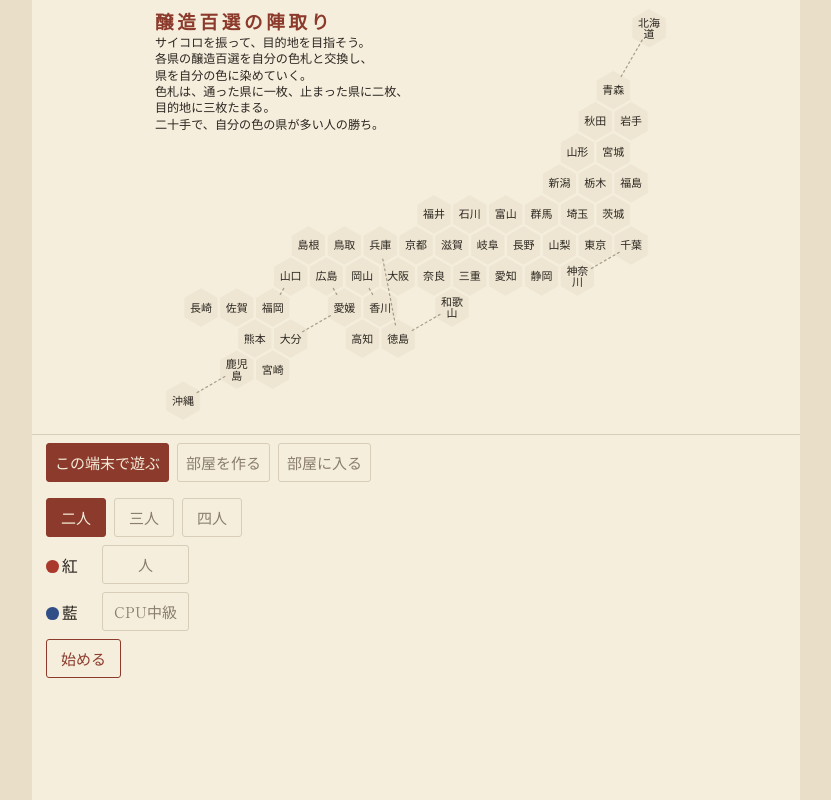
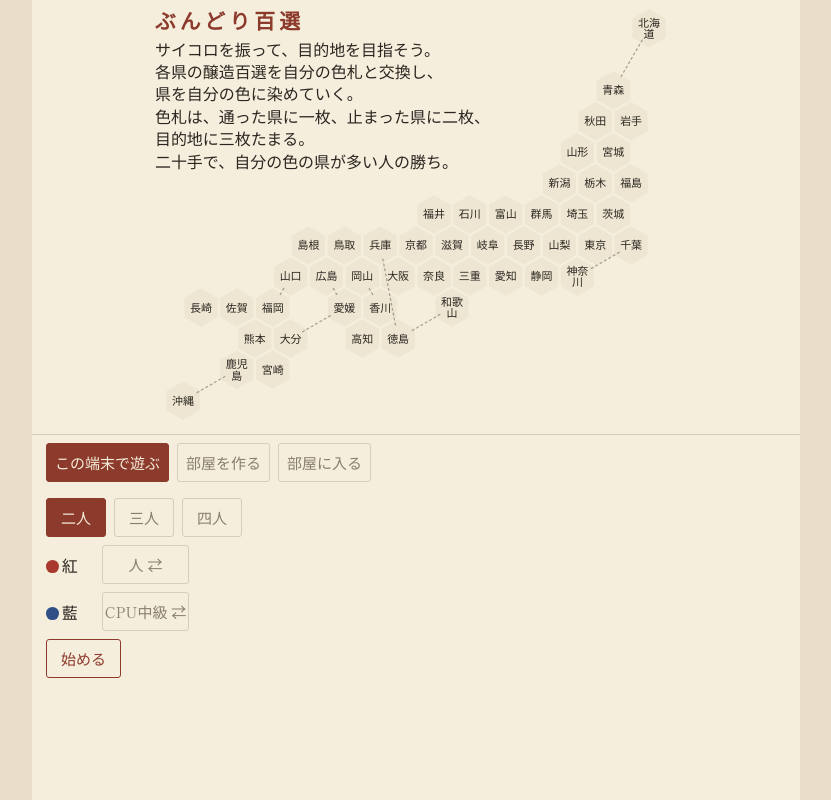
Before and after one commit to y-kanno-sakenote/jozo-jintori, a plain HTML site: page index.html in a window 1280 px wide. Shown: the whole page, without its empty margins (224-1055 px from the left). Drawn offline with Linux system fonts and the light colour scheme.

Commit message:
名前を「ぶんどり百選」に・共有カード・選ぶ板の一行・説明の字・席ボタンに⇄
Co-Authored-By: Claude Opus 5.5 <noreply@anthropic.com>

```diff
--- a/index.html
+++ b/index.html
@@ -3,7 +3,14 @@
 <head>
 <meta charset="utf-8">
 <meta name="viewport" content="width=device-width, initial-scale=1, viewport-fit=cover">
-<title>醸造百選の陣取り</title>
+<title>ぶんどり百選</title>
+<meta name="description" content="サイコロで全国をめぐり、醸造百選の品を取って県を自分の色に染める陣取りゲーム。">
+<meta property="og:type" content="website">
+<meta property="og:title" content="ぶんどり百選">
+<meta property="og:description" content="サイコロで全国をめぐり、醸造百選の品を取って県を自分の色に染める陣取りゲーム。">
+<meta property="og:image" content="https://y-kanno-sakenote.github.io/jozo-jintori/ogp.png">
+<meta property="og:url" content="https://y-kanno-sakenote.github.io/jozo-jintori/">
+<meta name="twitter:card" content="summary_large_image">
 <link rel="preconnect" href="https://fonts.googleapis.com">
 <link rel="preconnect" href="https://fonts.gstatic.com" crossorigin>
 <link href="https://fonts.googleapis.com/css2?family=Shippori+Mincho:wght@400;600&display=swap" rel="stylesheet">
@@ -92,7 +99,7 @@
   .seats > div { display: flex; flex-wrap: wrap; align-items: center; gap: 8px; min-width: 0; }
   .row .info { flex-basis: 100%; font-size: 15px; } /* 部屋の画面の合言葉の一行 */
   .seats > .off { visibility: hidden; } /* 二人・三人で空く席。場所だけ残す */
-  .seats button { width: 5.8em; padding-left: 0; padding-right: 0; text-align: center; } /* 人・CPU弱/中/強を同じ幅に */
+  .seats button { width: 5.8em; padding-left: 0; padding-right: 0; text-align: center; white-space: nowrap; } /* 人・CPU弱/中/強を同じ幅に。「CPU中級 ⇄」で約5.3em（見積り）＝5.8emに収まる。折り返して帯が跳ねないよう一行に */
   .band.pick { max-height: 55dvh; }
   .band.pick .say { height: 1.6em; } /* 選ぶ間の文は一行（板を広く） */
   .band.pick.ev .say { height: 3.2em; } /* 出来事があった手は二行（何が起きたか・効き目） */
@@ -114,6 +121,7 @@
   .mk .nm { flex: 1; min-width: 0; }
   .mk i.d { margin: 0 0 0 3px; } /* 色札一枚＝点一つ（品の右＝コスト・見出しの右＝その県の自分の色札。使う分は白抜き） */
   .mk label:has(input:disabled) { color: var(--mute); } /* 残りの色札では払えない品 */
+  .mk .hw { font-size: 13px; color: var(--lbl); padding-top: 6px; } /* 選ぶ板の頭に、何をするかの一行 */
   .mk .ph { font-size: 13px; color: var(--mute); letter-spacing: .1em; padding-top: 6px; display: flex; justify-content: space-between; }
   /* 品の一行解説：選ぶ板は品名の横の「？」で（品名を押すのは「選ぶ」なので）、板（帳面・県・取った品）は品名を押して、その下に一行。開くのは一つだけ */
   .mk .q { border: 0; padding: 0 10px; min-height: 40px; font-size: 13px; color: var(--lbl); vertical-align: middle; }
@@ -482,7 +490,7 @@ function renderSetup() {
   for (const i of [0, 2, 1, 3]) { // 二列の格子に左上から詰めるので、紅・若草・藍・山吹の順で置く
     const c = document.createElement("div"), off = i >= setup.n;
     const s = document.createElement("span"); s.className = "seat"; s.innerHTML = dot(i) + COLORS[i]; c.appendChild(s);
-    const b = btn(SEATLBL[setup.seat[i]], () => { // 表示だけ CPU初級/中級/上級（kind・level の値はそのまま）
+    const b = btn(SEATLBL[setup.seat[i]] + " ⇄", () => { // 表示だけ CPU初級/中級/上級（kind・level の値はそのまま）。「 ⇄」＝押すと替わる
       setup.seat[i] = KINDS[(KINDS.indexOf(setup.seat[i]) + 1) % KINDS.length]; renderSetup(); }, "sub");
     c.appendChild(b);
     if (off) { c.className = "off"; c.setAttribute("aria-hidden", "true"); b.disabled = true; b.tabIndex = -1; }
@@ -688,6 +696,8 @@ function renderPick() {
     ? `<div>${evLine(rec.event)}</div><div>${effect(rec.event, rec)}</div>` + (rec.dest ? `<div>目的地に着いた。</div>` : "")
     : `<div>${arrived}</div>`;
   const box = document.createElement("div"); box.className = "mk";
+  // 何をするかの一行（下のボタンの名前「取る」「貯めておく」と同じ言葉で）。取らなければ、撒いた色札はその県に残る（engine の pick）
+  box.innerHTML = `<div class="hw">取る品に印をつける。取らなければ色札を貯めておく。</div>`;
   const cnt = {};
   for (const [i, x] of g.pick.entries()) {
     const h = document.createElement("div"); h.className = "ph";
@@ -740,10 +750,21 @@ function visTop() {
 function logDraw(fresh) {
   const F = LF * 1.3, x = FULL[0] + F * .6, W = 640 - x, top = visTop(); // 上と左は字の大きさに合わせた余白
   if (!g) {
-    // 説明文は県名の1.1倍。題字はそのまま
-    const T = F * 1.3, y0 = top + F * .9 + T * .88, f = LF * 1.1, lh = f * 1.35;
-    LOG.innerHTML = `<text x="${x}" y="${y0.toFixed(1)}" font-size="${T.toFixed(1)}" font-weight="600" letter-spacing=".2em" style="fill:var(--btn)">醸造百選の陣取り</text>`
-      + INTRO(setup.n).map((s, i) => `<text x="${x}" y="${(y0 + F * 1.25 + i * lh).toFixed(1)}" font-size="${f.toFixed(1)}">${s}</text>`).join("");
+    // 説明文は、盤の左上の海（どの県の六角にもかからない所）に入るいちばん大きい字で。上限は画面で十六px、下限は前の大きさ（県名の1.1倍）。
+    const lines = INTRO(setup.n), r = LOG.ownerSVGElement.getBoundingClientRect();
+    const sc = r.width && r.height ? Math.min(r.width / FULL[2], r.height / FULL[3]) : 1, lo = LF * 1.1;
+    const lay = f => { // 字の大きさ f（盤の単位）で、題字と本文の基線。どれかが県や盤の端にかかれば null
+      const T = Math.max(F * 1.3, f * 1.3), lh = f * 1.4, y0 = top + f * .7 + T * .88, y1 = y0 + T * .45 + f * 1.05;
+      const box = [[x, y0 - T * .88, 8 * T * 1.2, T], ...lines.map((s, i) => [x, y1 + i * lh - f * .88, s.length * f, f])];
+      const hit = ([bx, by, bw, bh]) => bx + bw > FULL[0] + FULL[2] - 6 || Object.values(CTR).some(([cx, cy]) =>
+        bx < cx + 31 && bx + bw > cx - 31 && by < cy + 34 && by + bh > cy - 34); // 六角（幅約五十七・高さ六十三）に少し余白
+      return box.some(hit) ? null : { T, y0, y1, lh };
+    };
+    let f = Math.max(lo, 16 / sc), L = lay(f);
+    while (!L && f > lo) { f = Math.max(lo, f - .5); L = lay(f); }
+    if (!L) { f = lo; L = { T: F * 1.3, y0: top + F * .9 + F * 1.3 * .88, lh: f * 1.35 }; L.y1 = L.y0 + F * 1.25; } // 入らない画面は前の並びのまま（下で幅に縮める）
+    LOG.innerHTML = `<text x="${x}" y="${L.y0.toFixed(1)}" font-size="${L.T.toFixed(1)}" font-weight="600" letter-spacing=".2em" style="fill:var(--btn)">ぶんどり百選</text>`
+      + lines.map((s, i) => `<text x="${x}" y="${(L.y1 + i * L.lh).toFixed(1)}" font-size="${f.toFixed(1)}">${s}</text>`).join("");
   } else {
     // 記録は列島のすぐ上に、薄い枠の箱で六行。
     // 箱は盤の単位で左端＝沖縄の六角の左端・右端 540（いちばん長い行「奈良　醤油（古代ひしお、奈良醤油）を得た」が 529 まで）・下端 228（列島と約四十あける。新潟の左端は 645・福井〜富山の上端は 268）。新しい行ほど下、古い行は淡く
@@ -752,7 +773,9 @@ function logDraw(fresh) {
       + LOGS.map((s, i) => `<text x="${(bx + pad).toFixed(1)}" y="${(bt + pad + f * .9 + i * lh).toFixed(1)}" font-size="${f.toFixed(1)}"`
       + ` class="${i < LOGS.length - 1 ? "old" : fresh ? "in" : ""}">${s}</text>`).join("");
   }
-  for (const t of LOG.querySelectorAll("text")) if (t.getComputedTextLength() > (g ? 540 - (CTR["沖縄"][0] - 33 * Math.sqrt(3) / 2) - LF * 1.3 : W)) { t.setAttribute("textLength", W); t.setAttribute("lengthAdjust", "spacingAndGlyphs"); }
+  // はじめの画面は県を避けて並べてあるので、盤の右端だけを見る（越えたら縮める）
+  const lim = g ? 540 - (CTR["沖縄"][0] - 33 * Math.sqrt(3) / 2) - LF * 1.3 : FULL[0] + FULL[2] - 6 - x;
+  for (const t of LOG.querySelectorAll("text")) if (t.getComputedTextLength() > lim) { t.setAttribute("textLength", g ? W : lim); t.setAttribute("lengthAdjust", "spacingAndGlyphs"); }
 }
 // 色の県の数：盤の右下の海（盤の単位で x 706〜836・y 480〜619。いちばん近いのは和歌山・三重・神奈川の六角＝どれも x≦730 かつ y≦480）に、
 // 席ごとに一行「紅　十二県」（名前は席の色の字・右揃え・下から積む）。四人で「若草十二県」の5字でも幅は約130＝海に収まる。字は記録と同じ県名の1.3倍
@@ -1159,7 +1182,7 @@ function renderLobby() {
     const s = ss[i], c = document.createElement("div"), off = i >= room.n;
     const sp = document.createElement("span"); sp.className = "seat"; sp.innerHTML = dot(i) + COLORS[i]; c.appendChild(sp);
     const label = s.kind === "人" ? (s.uid === NET.uid ? "自分" : "人") : s.kind === "空き" ? (host ? "空き" : "座る") : SEATLBL[s.level || "ふつう"];
-    const b = document.createElement("button"); b.textContent = label; b.className = "sub"; c.appendChild(b);
+    const b = document.createElement("button"); b.textContent = label + (host && s.kind !== "人" ? " ⇄" : ""); b.className = "sub"; c.appendChild(b); // 親が押すと巡る席にだけ「 ⇄」
     if (s.kind === "人") b.disabled = true;
     else if (host) b.onclick = () => { const k = LOBBY[(LOBBY.indexOf(s.kind === "空き" ? "空き" : s.level) + 1) % LOBBY.length];
       NET.be.setSeat(NET.code, i, k === "空き" ? { kind: "空き" } : { kind: "コンピュータ", level: k }); };
```
Also changed, not shown: ogp.png (added), 1 other file.
